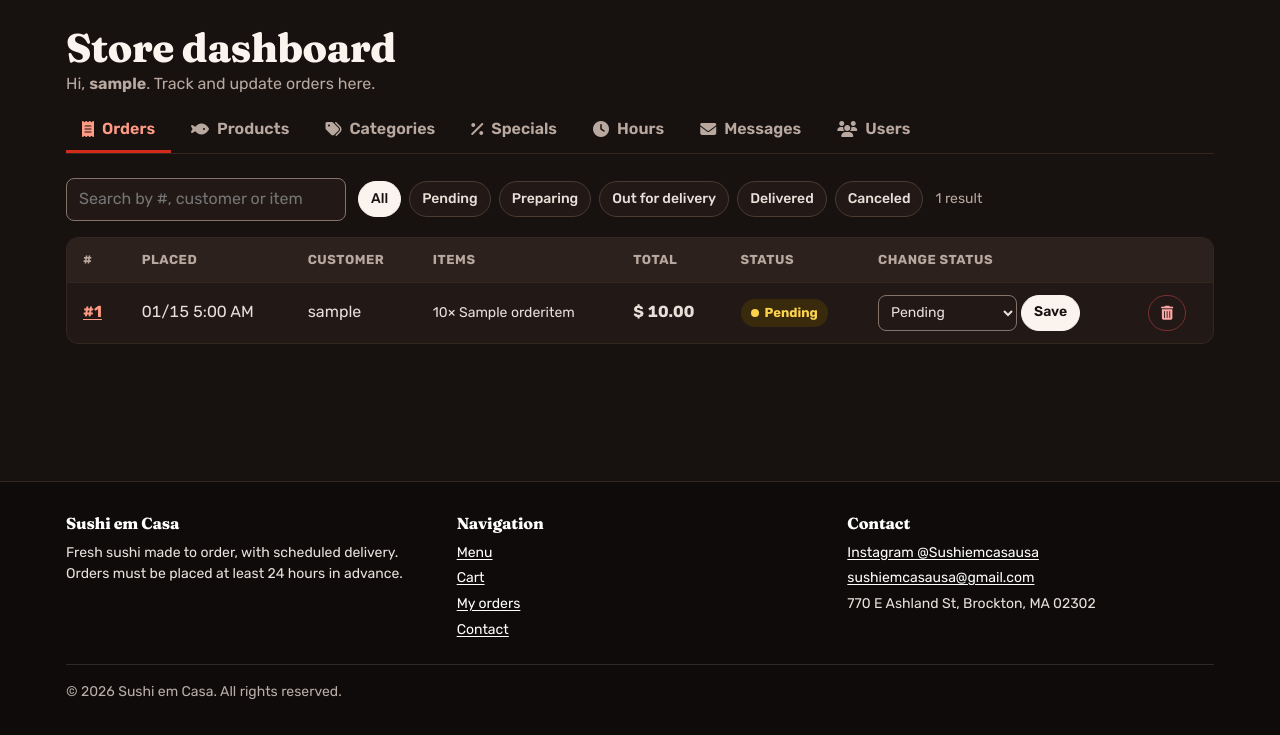
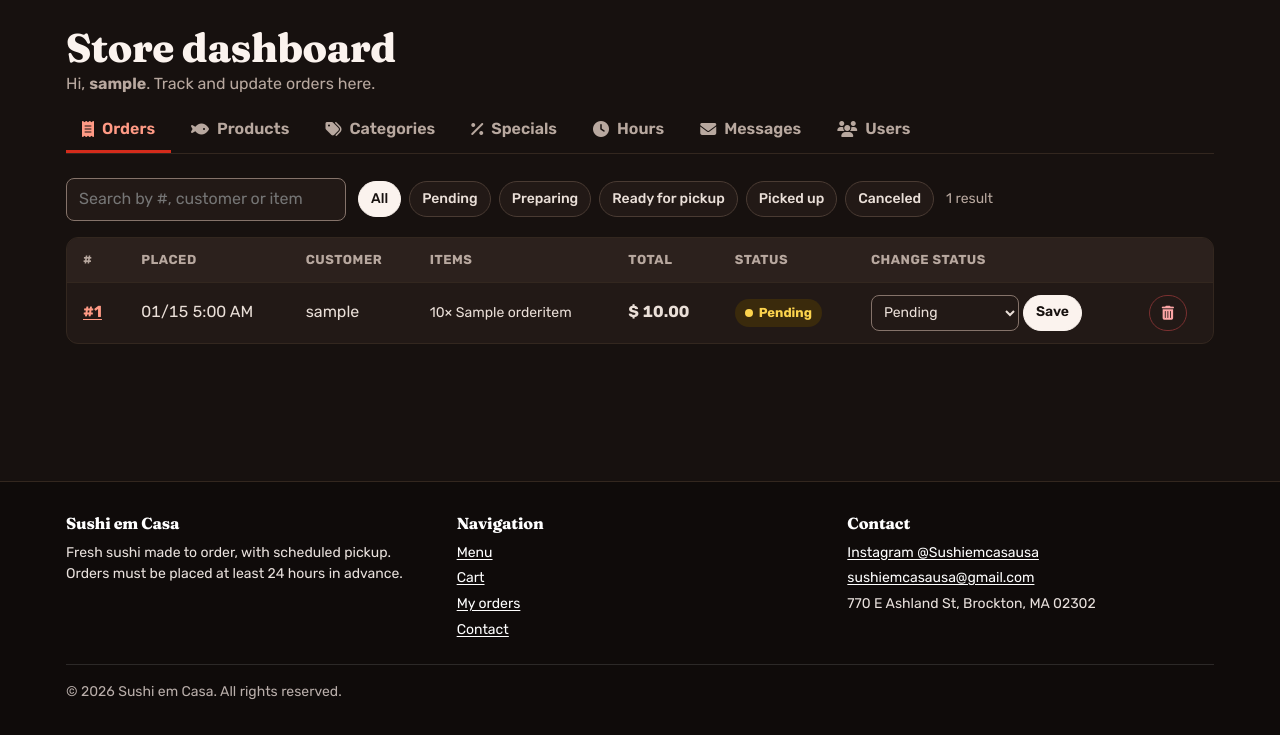
Before and after one commit to jarthur-duarte/SushiEmCasa, a Django app: page /painel/ in a window 1280 px wide. Shown: the part 65-800 px from the top of the page. Run offline with Django 5.2, Linux system fonts and the light colour scheme; a user stored in the database is signed in; tables that the repository leaves empty hold one stand-in row (values such as "Sample post").

Commit message:
Troca entrega por retirada: status Ready for pickup e Picked up
A loja nao faz entrega, so retirada quando o pedido fica pronto.
Os rotulos dos status, o checkout, o carrinho, a pagina de pedidos e a
mensagem do WhatsApp passam a falar em retirada. Os codigos internos
continuam os mesmos (migracao 0009 so troca rotulos).

Co-Authored-By: Claude Opus 5.5 <noreply@anthropic.com>

```diff
--- a/sushiemcasa/horarios.py
+++ b/sushiemcasa/horarios.py
@@ -1,4 +1,4 @@
-"""Horários de entrega a partir do horário de funcionamento definido no painel (Hours).
+"""Horários de retirada a partir do horário de funcionamento definido no painel (Hours).
 
 O checkout lista os horários com `dias_disponiveis()` e o OrderForm confere a
 escolha com `motivo_recusa()`, para que as duas pontas usem a mesma regra.
@@ -84,13 +84,13 @@ def motivo_recusa(entrega, agora=None):
     """Mensagem de erro se `entrega` (datetime aware) não pode ser aceita; senão None."""
     agora = agora or timezone.now()
     if entrega < agora + ANTECEDENCIA:
-        return 'Delivery date must be at least 24 hours in advance.'
+        return 'Pickup must be scheduled at least 24 hours in advance.'
     local = timezone.localtime(entrega)
     semana = _horarios_da_semana()
     nome = dict(HorarioDeFuncionamento.DAY_CHOICES)[local.weekday()]
     if local.weekday() not in semana:
-        return f"Sorry, we don't deliver on {nome}s. Please pick one of the available days."
+        return f"Sorry, pickup is not available on {nome}s. Please pick one of the available days."
     abre, fecha = semana[local.weekday()]
     if not (abre <= local.time() < fecha):
-        return f'On {nome}s we deliver between {_rotulo_hora(abre)} and {_rotulo_hora(fecha)}.'
+        return f'On {nome}s pickup is available between {_rotulo_hora(abre)} and {_rotulo_hora(fecha)}.'
     return None
--- a/sushiemcasa/models/pedidos.py
+++ b/sushiemcasa/models/pedidos.py
@@ -8,8 +8,8 @@ class Order(models.Model):
     STATUS_CHOICES = (
         ('pendente', 'Pending'),
         ('preparando', 'Preparing'),
-        ('saiu_entrega', 'Out for Delivery'),
-        ('entregue', 'Delivered'),
+        ('saiu_entrega', 'Ready for pickup'),
+        ('entregue', 'Picked up'),
         ('cancelado', 'Canceled'),
     )
 
@@ -20,7 +20,7 @@ class Order(models.Model):
     status = models.CharField(max_length=20, choices=STATUS_CHOICES, default='Pending')
 
     delivery_datetime = models.DateTimeField(
-        verbose_name="Delivery Date and Time",
+        verbose_name="Pickup date and time",
         null=True,
         blank=True
     )
@@ -41,7 +41,7 @@ class Order(models.Model):
             else:
                 delivery_dt_aware = self.delivery_datetime
             if delivery_dt_aware < now_plus_24h:
-                raise ValidationError({'delivery_datetime': 'Delivery date and time must be at least 24 hours in advance.'})
+                raise ValidationError({'delivery_datetime': 'Pickup date and time must be at least 24 hours in advance.'})
 
 class OrderItem(models.Model):
     order = models.ForeignKey(Order, related_name='items', on_delete=models.CASCADE)
--- a/sushiemcasa/static/sushiemcasa/css/carrinho.css
+++ b/sushiemcasa/static/sushiemcasa/css/carrinho.css
@@ -133,7 +133,7 @@
 .feedback-data.erro { color: var(--cor-erro); }
 .como-funciona { font-size: var(--fs-sm); color: var(--cor-texto-suave); }
 
-/* ---------- Agenda de entrega (dias e horários do painel) ---------- */
+/* ---------- Agenda de retirada (dias e horários do painel) ---------- */
 .agenda__grupo { border: 0; padding: 0; margin: 0 0 var(--e-4); min-width: 0; }
 .agenda__grupo legend { font-weight: 600; margin-bottom: var(--e-2); }
 .agenda__dias {
--- a/sushiemcasa/static/sushiemcasa/js/checkout.js
+++ b/sushiemcasa/static/sushiemcasa/js/checkout.js
@@ -32,8 +32,8 @@ document.addEventListener('DOMContentLoaded', function () {
   function atualizarBotao() {
     var marcado = horarioMarcado();
     botao.disabled = !marcado;
-    if (marcado) mensagem('Delivery scheduled for ' + marcado.dataset.extenso + '.', 'ok');
-    else mensagem('Choose a delivery time to continue.');
+    if (marcado) mensagem('Pickup scheduled for ' + marcado.dataset.extenso + '.', 'ok');
+    else mensagem('Choose a pickup time to continue.');
   }
 
   function mostrarDia(valor) {
--- a/sushiemcasa/templates/sushiemcasa/base.html
+++ b/sushiemcasa/templates/sushiemcasa/base.html
@@ -4,7 +4,7 @@
     <meta charset="UTF-8">
     <meta name="viewport" content="width=device-width, initial-scale=1">
     <title>{% block title %}Sushi em Casa{% endblock %}</title>
-    <meta name="description" content="{% block meta_description %}Fresh sushi made to order and delivered to your door. Browse the menu, build your order and schedule delivery.{% endblock %}">
+    <meta name="description" content="{% block meta_description %}Fresh sushi made to order, ready for pickup. Browse the menu, build your order and schedule your pickup time.{% endblock %}">
     <meta name="theme-color" content="#17110f">
     <meta property="og:title" content="Sushi em Casa">
     <meta property="og:image" content="{% static 'sushiemcasa/images/logo-600.webp' %}">
@@ -130,7 +130,7 @@
             <div class="site-footer__grid">
                 <div>
                     <h2>Sushi em Casa</h2>
-                    <p>Fresh sushi made to order, with scheduled delivery.</p>
+                    <p>Fresh sushi made to order, with scheduled pickup.</p>
                     <p>Orders must be placed at least 24 hours in advance.</p>
                 </div>
                 <nav aria-label="Footer">
--- a/sushiemcasa/templates/sushiemcasa/detalhe_pedidos.html
+++ b/sushiemcasa/templates/sushiemcasa/detalhe_pedidos.html
@@ -32,7 +32,7 @@
                 <dd>{{ order.created_at|date:"M j, Y g:i A" }}</dd>
             </div>
             <div>
-                <dt>Scheduled delivery</dt>
+                <dt>Scheduled pickup</dt>
                 <dd>{% if order.delivery_datetime %}{{ order.delivery_datetime|date:"M j, Y g:i A" }}{% else %}To be arranged{% endif %}</dd>
             </div>
         </dl>
--- a/sushiemcasa/templates/sushiemcasa/homepage.html
+++ b/sushiemcasa/templates/sushiemcasa/homepage.html
@@ -18,7 +18,7 @@
                 <span class="loja-fechada">Closed now · schedule for later</span>
             {% endif %}
             <h1 id="titulo-hero">Fresh sushi,<br>made to order.</h1>
-            <p class="hero__lead">Pick your rolls, schedule delivery at least 24 hours ahead and confirm your order on WhatsApp.</p>
+            <p class="hero__lead">Pick your rolls, schedule your pickup at least 24 hours ahead and confirm your order on WhatsApp.</p>
             <div class="acoes">
                 <a href="#menu-principal" class="btn btn--primario btn--grande">See the menu</a>
                 <a href="{% url 'sushiemcasa:contato' %}" class="btn btn--grande">Contact us</a>
@@ -50,7 +50,7 @@
     {% if not is_open %}
         <ul class="messages">
             <li class="message warning">
-                <span><strong>The store is currently closed.</strong> You can still fill your cart and schedule delivery for another time.</span>
+                <span><strong>The store is currently closed.</strong> You can still fill your cart and schedule a pickup for another time.</span>
             </li>
         </ul>
     {% endif %}
--- a/sushiemcasa/templates/sushiemcasa/includes/status_chave.html
+++ b/sushiemcasa/templates/sushiemcasa/includes/status_chave.html
@@ -1 +1 @@
-{# Normaliza o status do pedido (códigos do model e valores antigos em inglês). Uso: {% include 'sushiemcasa/includes/status_chave.html' with s=pedido.status %} #}{% if s == 'pendente' or s == 'Pending' %}pendente{% elif s == 'preparando' or s == 'Preparing' or s == 'In Preparation' or s == 'Ready to Pickup' %}preparando{% elif s == 'saiu_entrega' or s == 'Out for Delivery' %}saiu{% elif s == 'entregue' or s == 'Delivered' %}entregue{% elif s == 'cancelado' or s == 'Cancelled' or s == 'Canceled' %}cancelado{% else %}outro{% endif %}
+{# Normaliza o status do pedido (códigos do model e valores antigos em inglês). Uso: {% include 'sushiemcasa/includes/status_chave.html' with s=pedido.status %} #}{% if s == 'pendente' or s == 'Pending' %}pendente{% elif s == 'preparando' or s == 'Preparing' or s == 'In Preparation' %}preparando{% elif s == 'saiu_entrega' or s == 'Out for Delivery' or s == 'Ready to Pickup' %}saiu{% elif s == 'entregue' or s == 'Delivered' %}entregue{% elif s == 'cancelado' or s == 'Cancelled' or s == 'Canceled' %}cancelado{% else %}outro{% endif %}
--- a/sushiemcasa/templates/sushiemcasa/includes/status_nome.html
+++ b/sushiemcasa/templates/sushiemcasa/includes/status_nome.html
@@ -1 +1 @@
-{# Nome do status em inglês. Uso: {% include 'sushiemcasa/includes/status_nome.html' with s=pedido.status %} #}{% if s == 'pendente' or s == 'Pending' %}Pending{% elif s == 'preparando' or s == 'Preparing' or s == 'In Preparation' %}Preparing{% elif s == 'Ready to Pickup' %}Ready{% elif s == 'saiu_entrega' or s == 'Out for Delivery' %}Out for delivery{% elif s == 'entregue' or s == 'Delivered' %}Delivered{% elif s == 'cancelado' or s == 'Cancelled' or s == 'Canceled' %}Canceled{% else %}{{ s }}{% endif %}
+{# Nome do status em inglês. Uso: {% include 'sushiemcasa/includes/status_nome.html' with s=pedido.status %} #}{% if s == 'pendente' or s == 'Pending' %}Pending{% elif s == 'preparando' or s == 'Preparing' or s == 'In Preparation' %}Preparing{% elif s == 'saiu_entrega' or s == 'Out for Delivery' or s == 'Ready to Pickup' %}Ready for pickup{% elif s == 'entregue' or s == 'Delivered' %}Picked up{% elif s == 'cancelado' or s == 'Cancelled' or s == 'Canceled' %}Canceled{% else %}{{ s }}{% endif %}
--- a/sushiemcasa/templates/sushiemcasa/painel/dashboard.html
+++ b/sushiemcasa/templates/sushiemcasa/painel/dashboard.html
@@ -25,8 +25,8 @@
             <button type="button" class="chip" data-filtro-status="todos" aria-pressed="true">All</button>
             <button type="button" class="chip" data-filtro-status="pendente" aria-pressed="false">Pending</button>
             <button type="button" class="chip" data-filtro-status="preparando" aria-pressed="false">Preparing</button>
-            <button type="button" class="chip" data-filtro-status="saiu" aria-pressed="false">Out for delivery</button>
-            <button type="button" class="chip" data-filtro-status="entregue" aria-pressed="false">Delivered</button>
+            <button type="button" class="chip" data-filtro-status="saiu" aria-pressed="false">Ready for pickup</button>
+            <button type="button" class="chip" data-filtro-status="entregue" aria-pressed="false">Picked up</button>
             <button type="button" class="chip" data-filtro-status="cancelado" aria-pressed="false">Canceled</button>
         </div>
         <span id="contagem-filtro" class="contagem-filtro" role="status" aria-live="polite"></span>
--- a/sushiemcasa/templates/sushiemcasa/painel/gerenciar_horarios.html
+++ b/sushiemcasa/templates/sushiemcasa/painel/gerenciar_horarios.html
@@ -12,7 +12,7 @@
     <div class="painel-topo">
         <div>
             <h1>Opening hours</h1>
-            <p>Outside these hours the menu shows a "store closed" notice. At checkout, customers can only pick delivery times
+            <p>Outside these hours the menu shows a "store closed" notice. At checkout, customers can only choose pickup times
                (every 30 minutes) on the open days and within these hours.</p>
         </div>
     </div>
--- a/sushiemcasa/templates/sushiemcasa/pedidos.html
+++ b/sushiemcasa/templates/sushiemcasa/pedidos.html
@@ -26,7 +26,7 @@
                 <div class="pedido-card__meta">
                     <span><i class="fas fa-calendar" aria-hidden="true"></i> Placed {{ pedido.created_at|date:"M j, Y g:i A" }}</span>
                     {% if pedido.delivery_datetime %}
-                        <span><i class="fas fa-clock" aria-hidden="true"></i> Delivery: {{ pedido.delivery_datetime|date:"M j, Y g:i A" }}</span>
+                        <span><i class="fas fa-clock" aria-hidden="true"></i> Pickup: {{ pedido.delivery_datetime|date:"M j, Y g:i A" }}</span>
                     {% endif %}
                     {% if user.is_staff %}
                         <span><i class="fas fa-user" aria-hidden="true"></i> {{ pedido.user.username|default:"Guest" }}</span>
--- a/sushiemcasa/views/admin.py
+++ b/sushiemcasa/views/admin.py
@@ -270,7 +270,7 @@ def deletar_pedido(request, pk):
             pedido.delete()
             messages.success(request, f"Order #{pedido_id} was permanently deleted.")
         else:
-            messages.error(request, "You can only delete orders that are Delivered or Canceled.")
+            messages.error(request, "You can only delete orders that are Picked up or Canceled.")
 
     return redirect('sushiemcasa:painel_controle')
 
--- a/sushiemcasa/views/basket.py
+++ b/sushiemcasa/views/basket.py
@@ -160,7 +160,7 @@ def finalizar_pedido_whatsapp(request):
         f"{mensagem_itens}\n"
         f"*Order Total: $ {cart_total:.2f}*\n\n"
         "-----------------\n"
-        "Please inform the delivery address and payment method."
+        "Please confirm the payment method. I will pick up the order when it is ready."
     )
     request.session['cart'] = {}
     request.session.modified = True
```
Also changed, not shown: sushiemcasa/forms/pedidos.py (+4 -4 lines), sushiemcasa/templates/sushiemcasa/basket.html (+4 -4 lines), sushiemcasa/templates/sushiemcasa/checkout.html (+8 -7 lines), sushiemcasa/templates/sushiemcasa/includes/linha_do_tempo.html (+8 -8 lines), sushiemcasa/tests/tests_views.py (+26 -4 lines), sushiemcasa/migrations/0009_status_e_textos_de_retirada.py (added).
